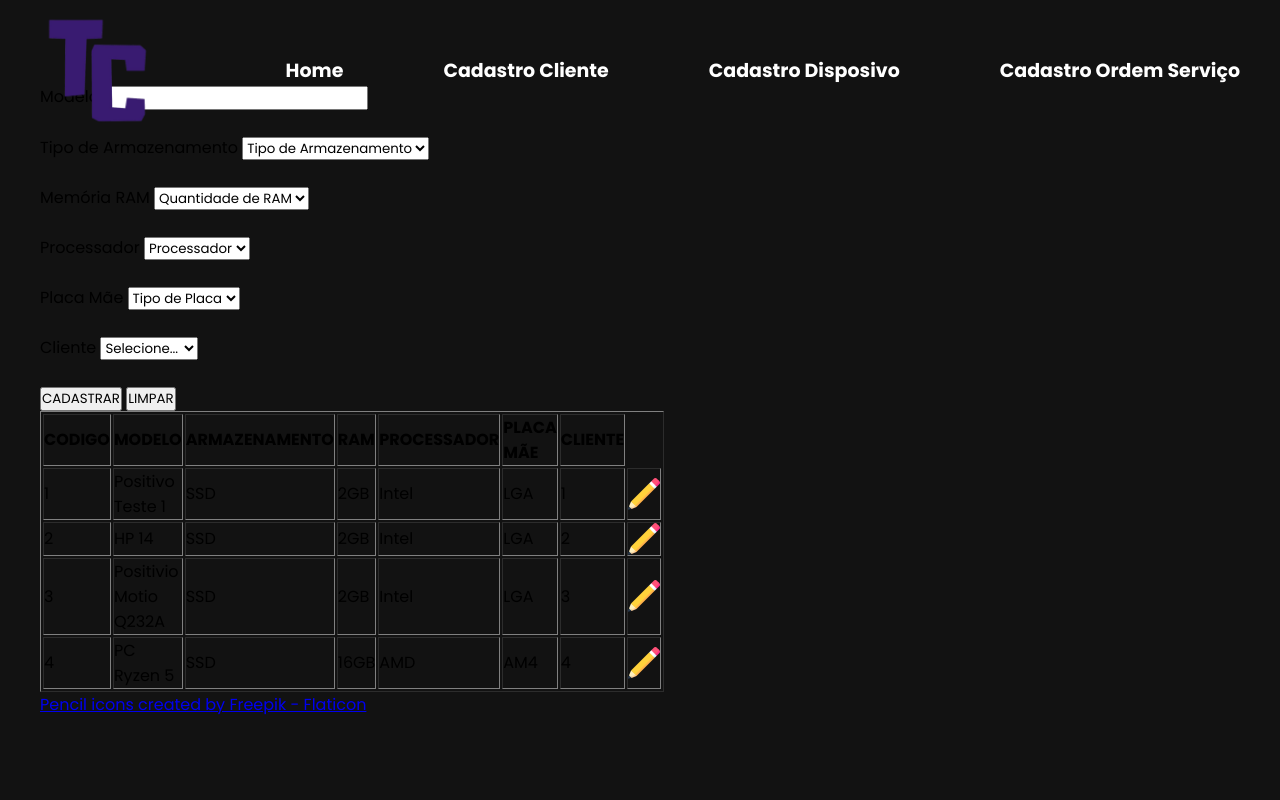
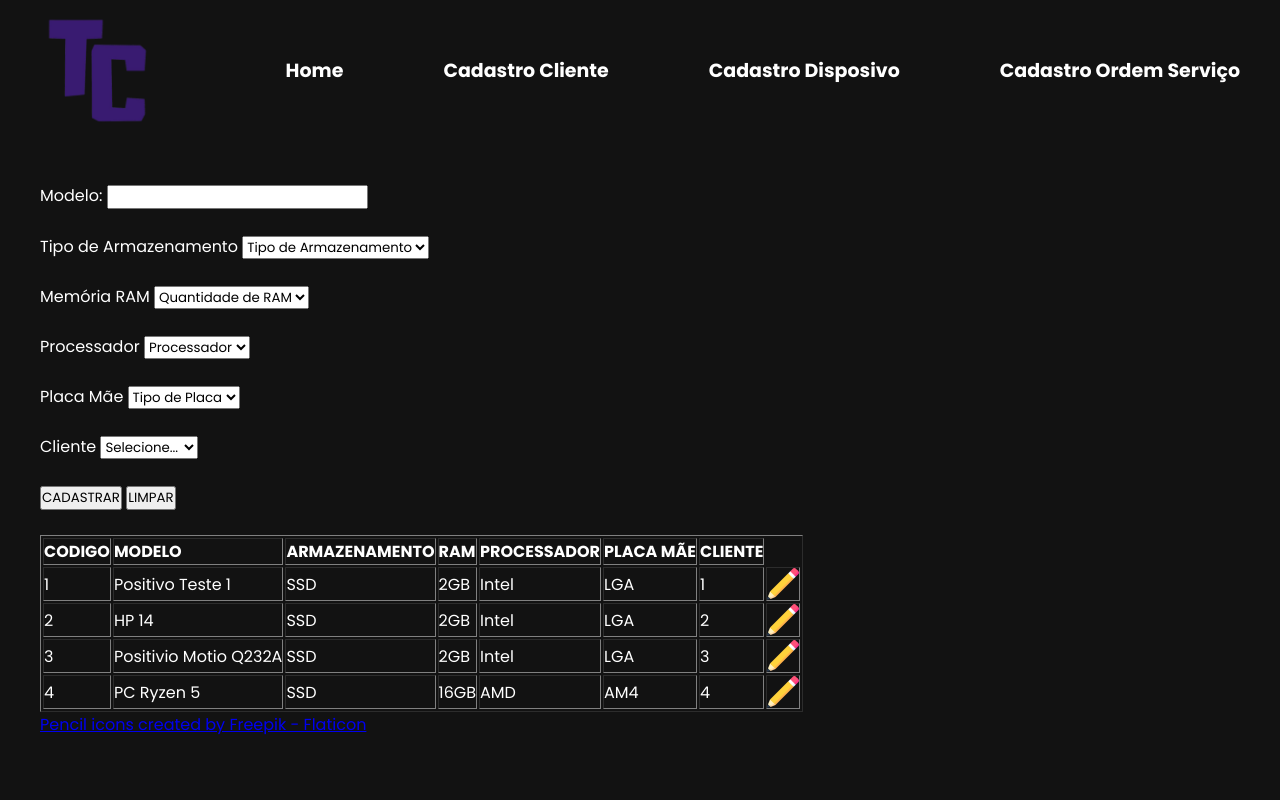
Before and after one commit to GiMJarno/projeto-final, a PHP site: page /caddispositivo.php in a window 1280 px wide. Run offline with PHP 8.4, Linux system fonts and the light colour scheme; data comes from the database, SQL or seed files in the repository.

Commit message:
Alteração cor do texto do formulario

```diff
--- a/alterarcliente.php
+++ b/alterarcliente.php
@@ -19,7 +19,7 @@
     $row=mysqli_fetch_assoc($result);
 ?>
 
-    <form action="alterarclienteenvio.php" method="GET">
+    <form style="color:white;" action="alterarclienteenvio.php" method="GET">
         <input name="id" type="hidden" value="<?php echo $row['id']?>">
         Cliente: <input type="text" name="cliente" value="<?php echo $row['nome']?>"><br><br>
         <input type="submit" value="ALTERAR" name="btSalvar" onclick="location.href='relatorio_cliente.php';">
--- a/alterardispositivo.php
+++ b/alterardispositivo.php
@@ -22,7 +22,7 @@
 <body>
     <?php include "menu.php";?>
 
-    <form action="alterardispositivoenvio.php" method="GET">
+    <form style="color:white;" action="alterardispositivoenvio.php" method="GET">
         <input name="id" type="hidden" value="<?php echo $row['id']?>">
         Modelo: <input type="text" name="modelo" value="<?php echo $row['modelo']?>"><br><br>
         Armazenamento: <input type="text" name="armazenamento" value="<?php echo $row['armazenamento']?>"><br><br>
--- a/caddispositivo.php
+++ b/caddispositivo.php
@@ -3,7 +3,7 @@
         <meta charset="UTF-8">
         <title>Cadastro Dispositivo</title>
     <?php include "menu.php";?>
-        <form action="caddispositivoenvio.php" method="POST">
+        <form style="color:white; margin-top: 120px;" action="caddispositivoenvio.php" method="POST">
             Modelo: <input type="text" name="modelo"> <br><br>
             Tipo de Armazenamento
             <select name=armazenamento>
@@ -48,6 +48,7 @@
             <br><br>
             <input type="submit" value="CADASTRAR">
             <input type="reset" value="LIMPAR">
+            <br><br>
 
             <?php
             require('conexao.php');
@@ -56,10 +57,10 @@
                 echo "NÃO FORAM ENCONTRADOS CADASTROS.";
                 exit;
             }
-                echo "<table width='20%' border='1px'><tr><td width='20%'><strong>CODIGO</strong></td>
-                <td width='50%'><strong>MODELO</strong></td><td width='20%'><strong>ARMAZENAMENTO</strong></td>
-                <td width='20%'><strong>RAM</strong></td><td width='20%'><strong>PROCESSADOR</strong></td>
-                <td width='20%'><strong>PLACA MÃE</strong></td><td width='20%'><strong>CLIENTE</strong></td></tr>";
+                echo "<table style='color:white;' border='1px'><tr><td><strong>CODIGO</strong></td>
+                <td><strong>MODELO</strong></td><td><strong>ARMAZENAMENTO</strong></td>
+                <td><strong>RAM</strong></td><td><strong>PROCESSADOR</strong></td>
+                <td><strong>PLACA MÃE</strong></td><td><strong>CLIENTE</strong></td></tr>";
                 $linha=1;
                 while($row = mysqli_fetch_assoc($result)) {
                     echo
@@ -76,6 +77,3 @@
         ?>
         <a href="https://www.flaticon.com/free-icons/pencil" title="pencil icons">Pencil icons created by Freepik - Flaticon</a>
     <?php include "rodape.php";?>
-
-    <html>
-        </html>
--- a/style.css
+++ b/style.css
@@ -12,6 +12,9 @@
 }
 input {
     color: black
+}
+form {
+    color: white;
 }
 section{
     position: relative;
@@ -143,4 +146,5 @@ header .navegation li a{
 
 .boxImg img{
     width: 700px;
+    filter: brightness(100);
 }
```
Also changed, not shown: cadcliente.php (+5 -2 lines), cadordemservico.php (+12 -5 lines), index.php (+7 -2 lines), icones/logo-circle.png (added).
